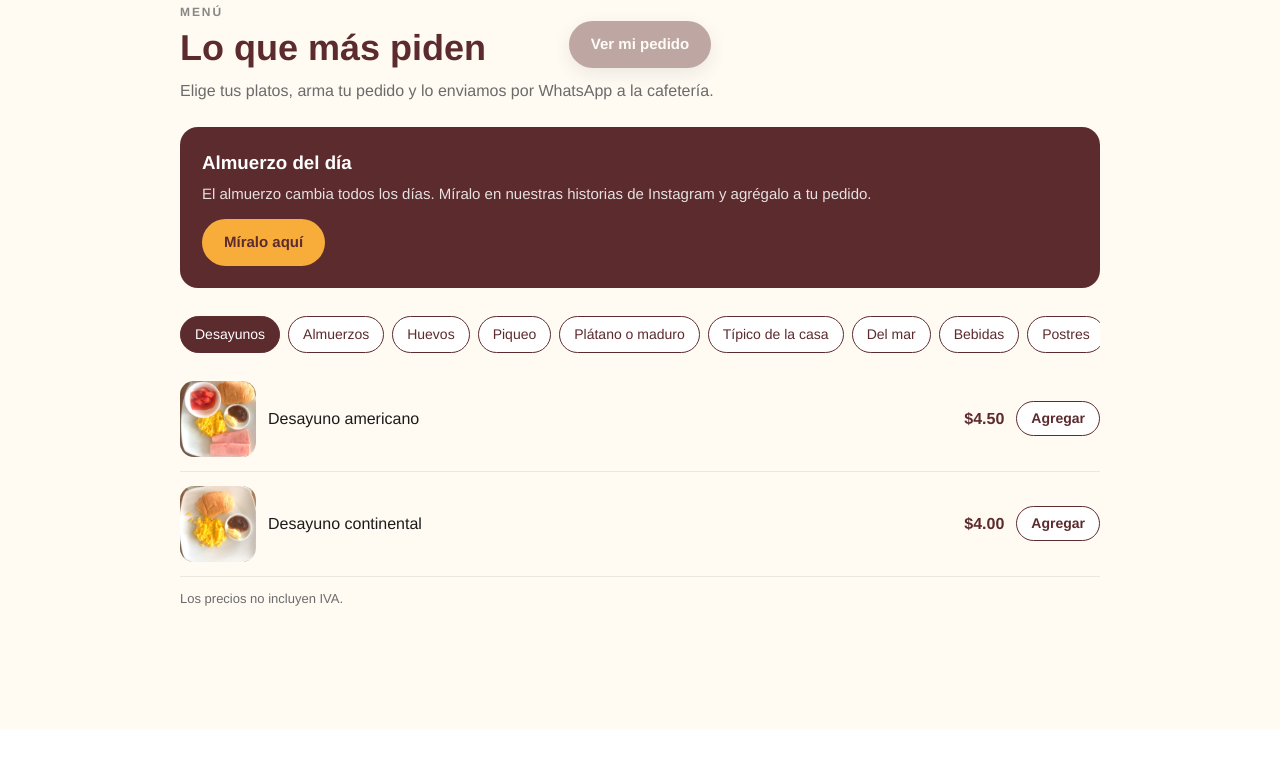
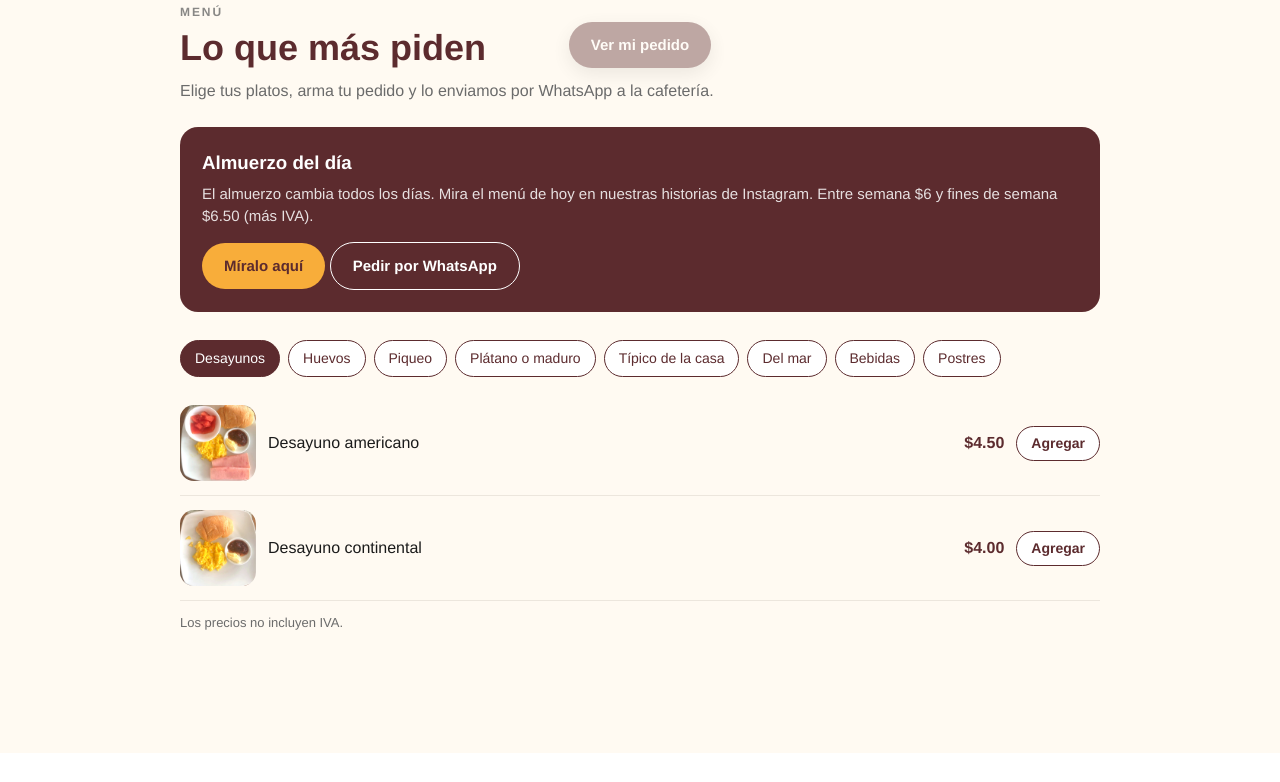
Before and after one commit to cafedepatty/cafedepatty.github.io, a plain HTML site: page index.html in a window 1280 px wide. Shown: the part 1096-1878 px from the top of the page. Drawn offline with nearby package versions, Linux system fonts and the light colour scheme.

Commit message:
Add files via upload

```diff
--- a/index.html
+++ b/index.html
@@ -24,6 +24,7 @@ nav a{white-space:nowrap;text-decoration:none;font-size:14px;padding:6px 10px;bo
 nav a:hover{background:var(--bg)}
 .btn{display:inline-block;border:0;cursor:pointer;font:inherit;font-weight:700;border-radius:99px;padding:12px 22px;text-decoration:none;background:var(--vino);color:#fff;font-size:15px}
 .btn.o{background:var(--oro);color:var(--vino)}
+.btn.w{background:none;color:#fff;border:1.5px solid #fff}
 .btn.l{background:none;color:var(--vino);border:1.5px solid var(--vino)}
 .btn:disabled{opacity:.4}
 .hero{background:var(--oro);color:var(--vino);padding:56px 0 64px}
@@ -118,8 +119,8 @@ iframe{width:100%;height:260px;border:0;border-radius:16px}
 <div class="kick" style="color:var(--gr)">Menú</div>
 <h2>Lo que más piden</h2>
 <p class="lead">Elige tus platos, arma tu pedido y lo enviamos por WhatsApp a la cafetería.</p>
-<div class="card"><h3>Almuerzo del día</h3><p>El almuerzo cambia todos los días. Míralo en nuestras historias de Instagram y agrégalo a tu pedido.</p>
-<a class="btn o" href="https://www.instagram.com/cafedepattymanta" target="_blank" rel="noopener">Míralo aquí</a></div>
+<div class="card"><h3>Almuerzo del día</h3><p>El almuerzo cambia todos los días. Mira el menú de hoy en nuestras historias de Instagram. Entre semana $6 y fines de semana $6.50 (más IVA).</p>
+<a class="btn o" href="https://www.instagram.com/cafedepattymanta" target="_blank" rel="noopener">Míralo aquí</a> <a class="btn w" href="https://wa.me/593993589700?text=Hola%2C%20quiero%20pedir%20el%20almuerzo%20del%20d%C3%ADa" target="_blank" rel="noopener">Pedir por WhatsApp</a></div>
 <div class="chips" id="chips"></div>
 <div id="list"></div>
 <p class="note">Los precios no incluyen IVA.</p>
@@ -171,7 +172,6 @@ const WA='593993589700';
 const IG='https://www.instagram.com/cafedepattymanta';
 const MENU=[
 ['Desayunos',[['Desayuno americano',4.5,'','foto-desayuno-americano.jpg'],['Desayuno continental',4,'','foto-desayuno-continental.jpg']]],
-['Almuerzos',[['Almuerzo semanal',6,'Ver el menú del día en Instagram'],['Almuerzo fin de semana',6.5,'Ver el menú del día en Instagram']]],
 ['Huevos',[['Duros / fritos / pasados',2],['Fritos con jamón',2.7],['Fritos con tocino',3],['Revueltos naturales',2.2],['Revueltos con jamón / queso',3.9],['Revueltos con vegetales',2.7],['Omelet con jamón / queso',3.5],['Omelet con vegetales',3.5]]],
 ['Piqueo',[['Empanada de queso',1.5],['Empanada de carne',1.75],['Pastelillo de pollo',1.75],['Corviche de pescado',1.25]]],
 ['Plátano o maduro',[['Bolón de verde de queso',2.75,'','foto-bolon-queso.jpg'],['Bolón de verde de chicharrón',3.25,'','foto-bolon-chicharron.jpg'],['Bolón de verde mixto',3.8,'','foto-bolon-mixto.jpg'],['Bolón de maduro / queso / maní',2.5,'','foto-bolon-maduro.jpg'],['Tigrillo de queso',4,'','foto-tigrillo-queso.jpg'],['Tigrillo de chicharrón',4.5,'','foto-tigrillo-chicharron.jpg'],['Tigrillo mixto',5,'','foto-tigrillo-mixto.jpg']]],
```
